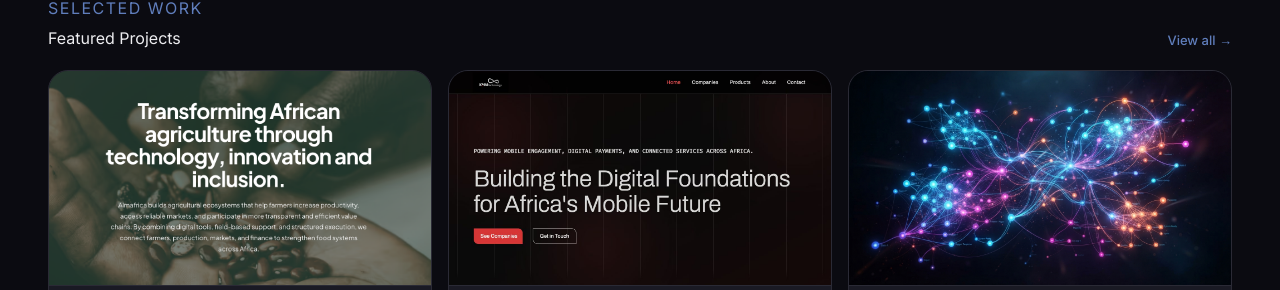
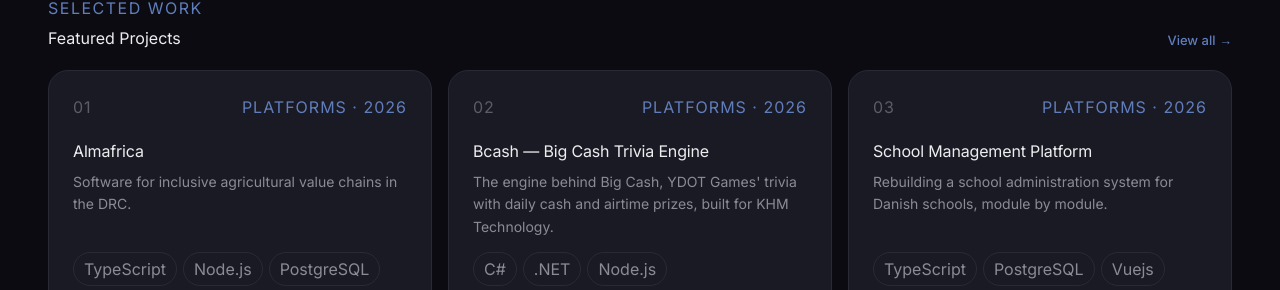
Before and after one commit to SudiDav/sudi.dev, a Next.js app: page / in a window 1280 px wide. Shown: the part 662-952 px from the top of the page. Built offline with nearby package versions, Linux system fonts and the light colour scheme; no server answers.

Commit message:
feat: drop cover images from featured project cards
The covers were screenshots of other sites and clashed with the page.
Each card now shows its number in the cover's place.

```diff
--- a/app/page.tsx
+++ b/app/page.tsx
@@ -39,11 +39,10 @@ export default async function HomePage() {
       { kind: 'instagram' as const, label: 'Instagram', Icon: InstagramIcon },
     ] as const
   ).filter(({ kind }) => Boolean(settings.social[kind]))
-  const featuredProjects = projects.slice(0, 3).map(({ slug, title, shortDescription, description, cover, tech, year, category }) => ({
+  const featuredProjects = projects.slice(0, 3).map(({ slug, title, shortDescription, description, tech, year, category }) => ({
     slug,
     title,
     blurb: shortDescription ?? description,
-    cover,
     tech,
     year,
     category,
--- a/components/featured-projects/featured-projects.css
+++ b/components/featured-projects/featured-projects.css
@@ -26,12 +26,13 @@
   box-shadow: 0 0 0 1px var(--accent), 0 12px 40px color-mix(in srgb, var(--accent) 28%, transparent);
   transform: translateY(-3px);
 }
-.featured-projects-cover { display: block; overflow: hidden; aspect-ratio: 16 / 9; border-bottom: 1px solid var(--border); background: var(--bg-elevated); }
-.featured-projects-cover img { width: 100%; height: 100%; object-fit: cover; transition: transform .4s; }
-.featured-projects-card:is(:hover, :focus-within) .featured-projects-cover img { transform: scale(1.03); }
-.featured-projects-body { display: flex; flex: 1; flex-direction: column; padding: 18px 20px 20px; }
+.featured-projects-body { display: flex; flex: 1; flex-direction: column; padding: 24px; }
+/* The number in place of a cover, the same marker the Work page's tour uses. */
+.featured-projects-top { display: flex; align-items: baseline; justify-content: space-between; gap: 12px; margin-bottom: 20px; }
+.featured-projects-index { color: var(--text-tertiary); font: 500 13px/1 var(--font-mono); letter-spacing: 1px; transition: color .25s; }
+.featured-projects-card:is(:hover, :focus-within) .featured-projects-index { color: var(--accent); }
 .featured-projects-meta { color: var(--accent); font: 500 11px/1.4 var(--font-mono); letter-spacing: 1px; text-transform: uppercase; }
-.featured-projects-card h3 { margin: 8px 0; color: var(--text-primary); font: 700 20px/1.2 var(--font-display); letter-spacing: -0.01em; }
+.featured-projects-card h3 { margin: 0 0 8px; color: var(--text-primary); font: 700 20px/1.2 var(--font-display); letter-spacing: -0.01em; }
 .featured-projects-blurb { flex: 1; color: var(--text-secondary); font-size: 14px; line-height: 1.6; }
 .featured-projects-tags { display: flex; flex-wrap: wrap; gap: 6px; margin-top: 14px; list-style: none; }
 .featured-projects-tags li { padding: 4px 10px; border: 1px solid var(--border); border-radius: 999px; color: var(--text-secondary); font: 500 11px/1.4 var(--font-mono); }
--- a/components/featured-projects/featured-projects.tsx
+++ b/components/featured-projects/featured-projects.tsx
@@ -1,4 +1,3 @@
-import Image from 'next/image'
 import Link from 'next/link'
 import { ArrowRight } from 'lucide-react'
 import './featured-projects.css'
@@ -7,13 +6,12 @@ export type FeaturedProject = {
   slug: string
   title: string
   blurb: string
-  cover?: string
   tech: string[]
   year: string
   category?: string
 }
 
-/** The homepage's three featured projects, as plain cards linking into the Work page. */
+/** The homepage's three featured projects, as plain text cards linking into the Work page. */
 export function FeaturedProjects({ projects }: { projects: FeaturedProject[] }) {
   return (
     <section className="featured-projects" aria-labelledby="featured-projects">
@@ -25,15 +23,13 @@ export function FeaturedProjects({ projects }: { projects: FeaturedProject[] })
         <Link href="/work">View all →</Link>
       </div>
       <ol className="featured-projects-cards">
-        {projects.map(project => (
+        {projects.map((project, index) => (
           <li key={project.slug} className="featured-projects-card">
-            <div className="featured-projects-cover">
-              {project.cover && (
-                <Image src={project.cover} alt="" width={768} height={432} sizes="(min-width: 900px) 33vw, 100vw" />
-              )}
-            </div>
             <div className="featured-projects-body">
-              <p className="featured-projects-meta">{project.category ?? 'Project'} · {project.year}</p>
+              <div className="featured-projects-top">
+                <span className="featured-projects-index" aria-hidden="true">{String(index + 1).padStart(2, '0')}</span>
+                <p className="featured-projects-meta">{project.category ?? 'Project'} · {project.year}</p>
+              </div>
               <h3>{project.title}</h3>
               <p className="featured-projects-blurb">{project.blurb}</p>
               <ul className="featured-projects-tags" aria-label="Built with">
```
Also changed, not shown: 1 other file (tests, documents, lock files or other folders).
